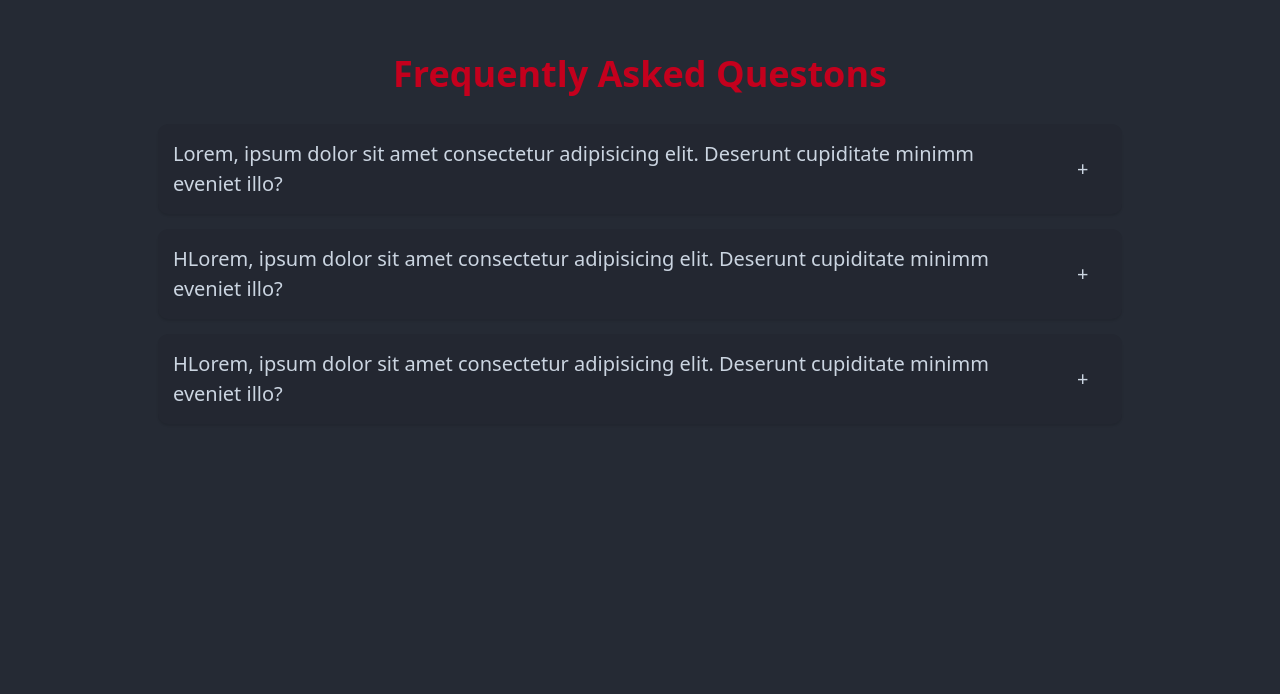
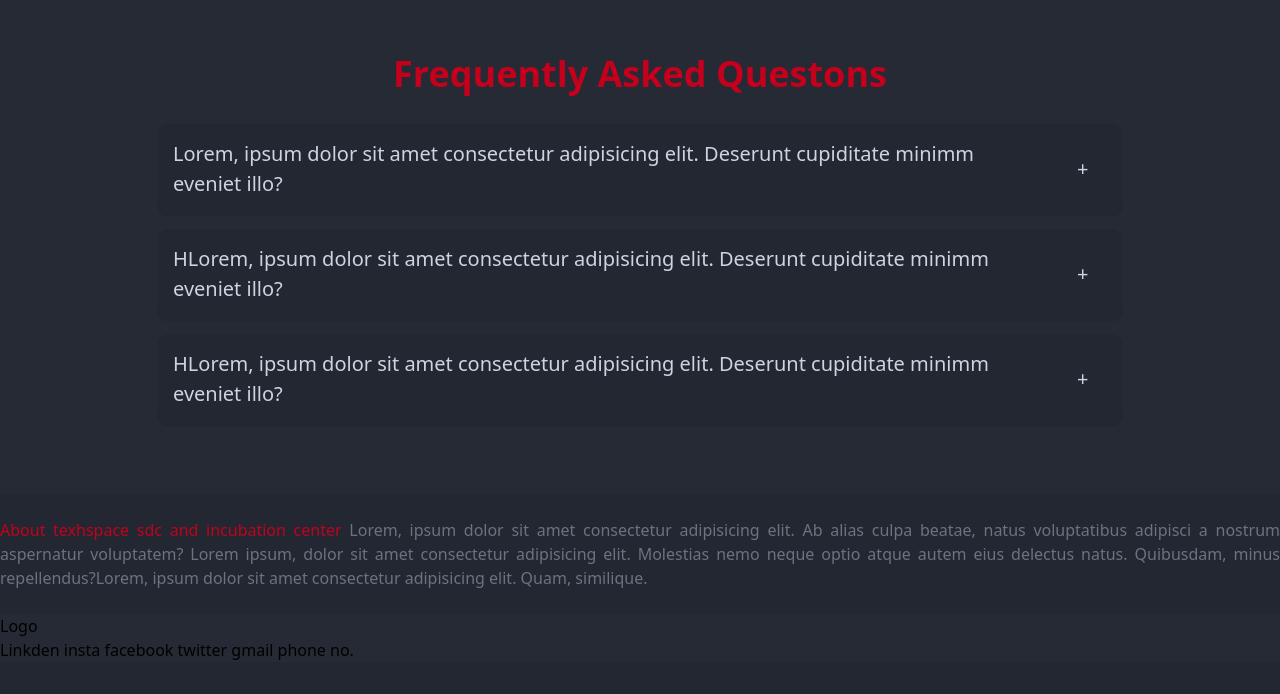
Before and after one commit to SDC-USICT/startup-hackathon, a React (Create React App) app: page / in a window 1280 px wide. Shown: the part 2878-3572 px from the top of the page. Before the commit the page ends 3372 px from the top, so only its background shows below. Built offline with nearby package versions, Linux system fonts and the light colour scheme.

Commit message:
kuch to kiya h

```diff
--- a/src/Components/Home.js
+++ b/src/Components/Home.js
@@ -271,9 +271,7 @@ function Home() {
 
         {/* FAQs */}
         <section className="h-[55vh]   mt-32 ">
-          <div
-            className="text-4xl text-mred font-semibold flex justify-center items-center"
-          >
+          <div className="text-4xl text-mred font-semibold flex justify-center items-center">
             Frequently Asked Questons
           </div>
           <div className="">
@@ -289,6 +287,29 @@ function Home() {
             </div>
           </div>
         </section>
+
+        {/* about organising team or techspace */}
+        <section className="bg-[#232731]  ">
+          <div className="container mx-auto py-6 text-gray-500 text-justify">
+            <span className="text-mred">
+              About texhspace sdc and incubation center
+            </span>{" "}
+            Lorem, ipsum dolor sit amet consectetur adipisicing elit. Ab alias
+            culpa beatae, natus voluptatibus adipisci a nostrum aspernatur
+            voluptatem? Lorem ipsum, dolor sit amet consectetur adipisicing
+            elit. Molestias nemo neque optio atque autem eius delectus natus.
+            Quibusdam, minus repellendus?Lorem, ipsum dolor sit amet consectetur
+            adipisicing elit. Quam, similique.
+          </div>
+        </section>
+
+        {/* FOOTER */}
+
+        <section className="h-12">
+          <div>Logo</div>
+          <div>Linkden insta facebook twitter gmail phone no.</div>
+        </section>
+        <div className="h-8 bg-[#232731] "></div>
       </div>
     </>
   );
```
